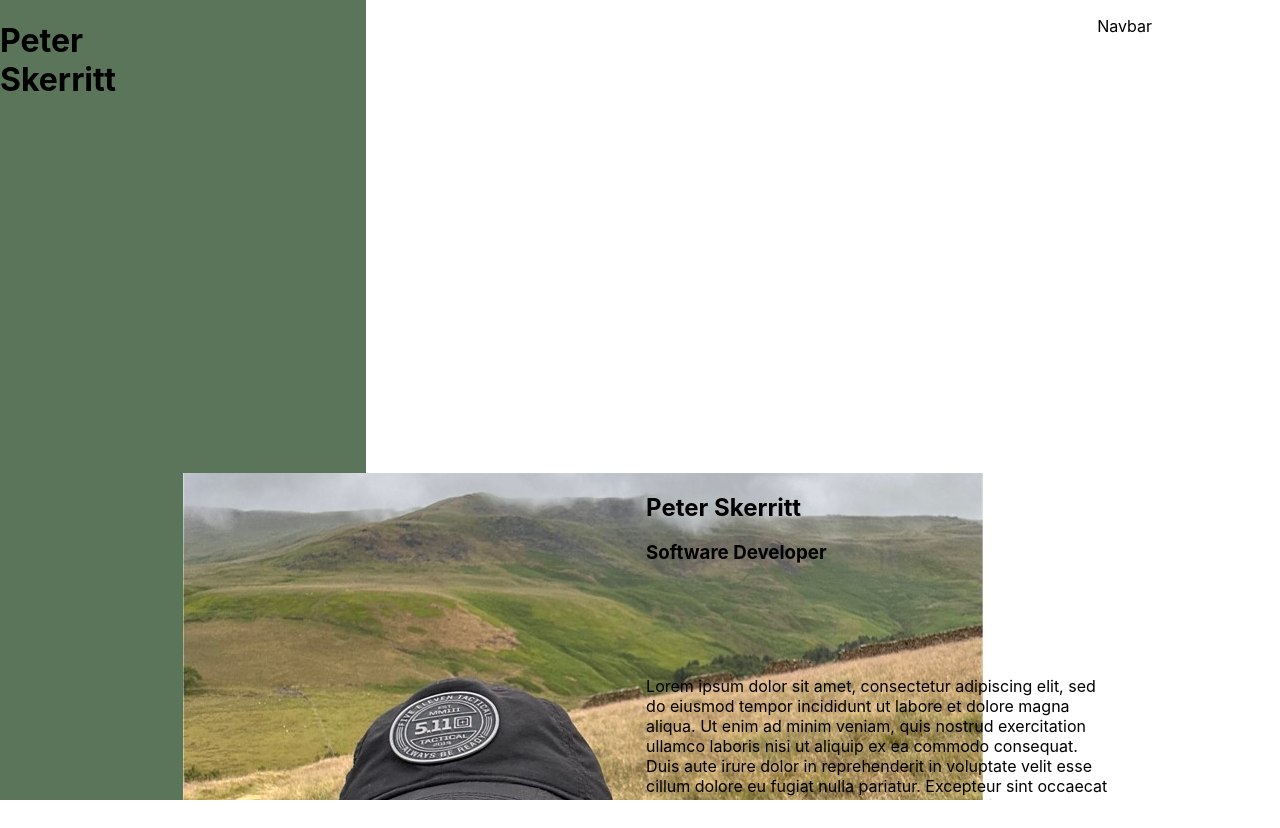
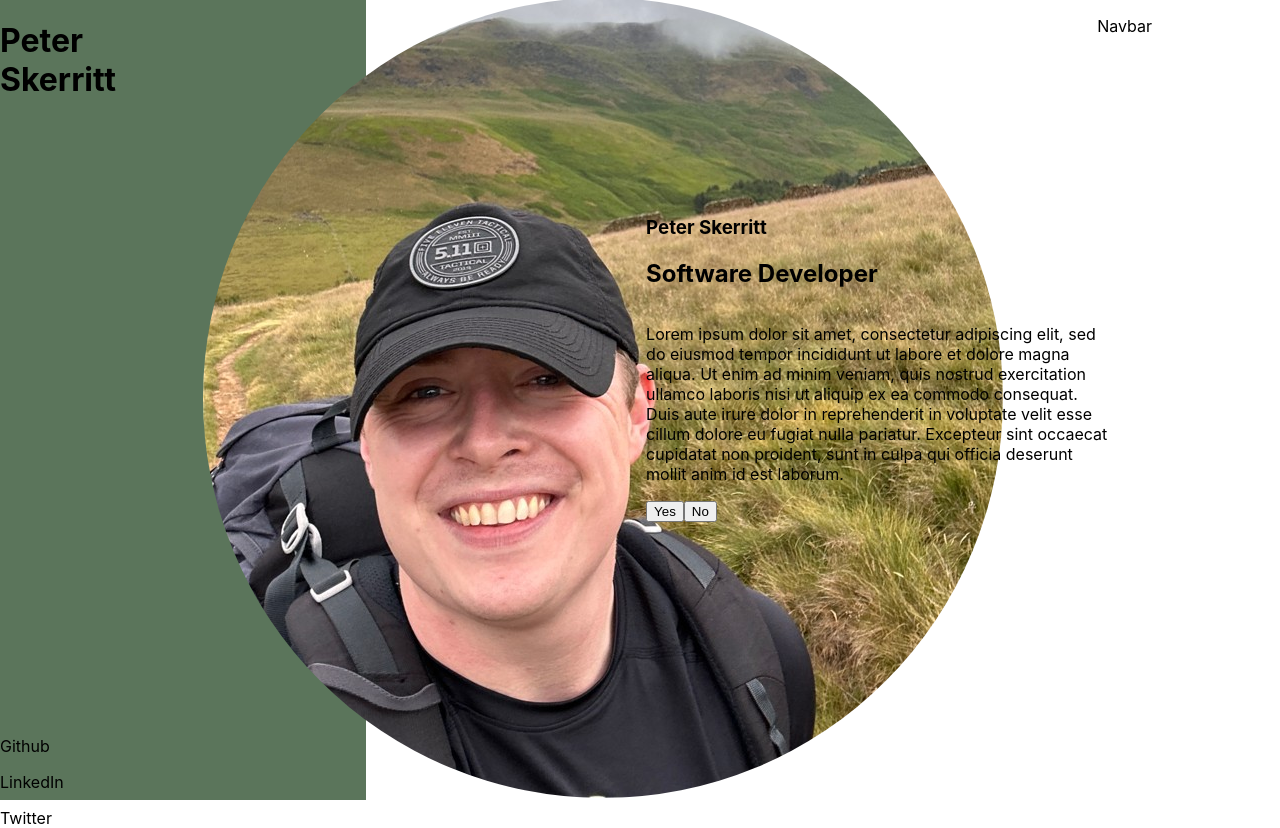
Before and after one commit to peter-skerritt/WB2, a React (Create React App) app: page / in a window 1280 px wide. Before the commit the page ends 800 px from the top, so only its background shows below. Built offline with nearby package versions, Linux system fonts and the light colour scheme.

Commit message:
Fixed styling for profile picture

```diff
--- a/src/comps/App.js
+++ b/src/comps/App.js
@@ -1,5 +1,5 @@
 import "../styles/App.css";
-import me from "../media/me.jpeg";
+import Profile from "./Profile";
 
 function App() {
   return (
@@ -7,9 +7,7 @@ function App() {
   <div class="green"></div>
   <div class="white"></div>
   <div class="profile">
-    <div class="picture">
-    <img src= {me} alt="A"></img>
-    </div>
+    <Profile/>
   </div>
   <div class="title">
     <h1>Peter Skerritt</h1>
@@ -26,8 +24,8 @@ function App() {
         <button>No</button>
       </div>
       <div class="title-text">
-        <h2>Peter Skerritt</h2>
-        <h3>Software Developer</h3>
+        <h3>Peter Skerritt</h3>
+        <h2>Software Developer</h2>
       </div>
       <div class="main-text">
         <p>Lorem ipsum dolor sit amet, consectetur adipiscing elit, sed do eiusmod tempor incididunt ut labore et dolore magna aliqua.
--- a/src/comps/Profile.js
+++ b/src/comps/Profile.js
@@ -1,16 +1,11 @@
 import React from 'react';
-import './Profile.css';
+import me from "../media/me.jpeg";
+import "../styles/profile.css";
 
 const Profile = () => {
   return (
-    <div className="parent-container">
-      <div className="left-div">
-        {/* Content of the left div */}
-      </div>
-      <img src="/path/to/your/image.jpg" alt="Bridge Image" className="bridge-image" alt="A"/>
-      <div className="right-div">
-        {/* Content of the right div */}
-      </div>
+    <div className="picture">
+      <img className="profile-img" src={me} alt="A" />
     </div>
   );
 };
--- a/src/styles/App.css
+++ b/src/styles/App.css
@@ -1,13 +1,15 @@
 .App {  display: grid;
   grid-template-columns: 1fr 1fr 1fr 1fr 1fr 1fr 1fr;
-  grid-template-rows: 0.5fr 3.3fr 0.6fr;
+  grid-template-rows: 10vh 80vh 10vh;
   grid-auto-columns: 1fr;
   grid-auto-rows: 1fr;
   gap: 0px 0px;
   grid-auto-flow: row;
   height: 100vh;
-  overflow: hidden;
+
 }
+
+
 
 .green {
   grid-area: 1 / 1 / 4 / 3;
@@ -26,6 +28,7 @@
     "picture picture picture"
     ". . .";
   grid-area: 2 / 2 / 3 / 4;
+
 }
 
 .picture { grid-area: picture; }
--- a/src/styles/profile.css
+++ b/src/styles/profile.css
@@ -3,6 +3,7 @@
     justify-content: space-between;
     align-items: center;
     padding: 20px;
+    border-radius: 100%;
   }
 
   .left-div,
@@ -16,3 +17,7 @@
     width: 100px; /* Adjust the width of the image */
     height: auto; /* Maintain aspect ratio */
   }
+
+  .profile-img {
+    border-radius: 100% !important;
+}
```
